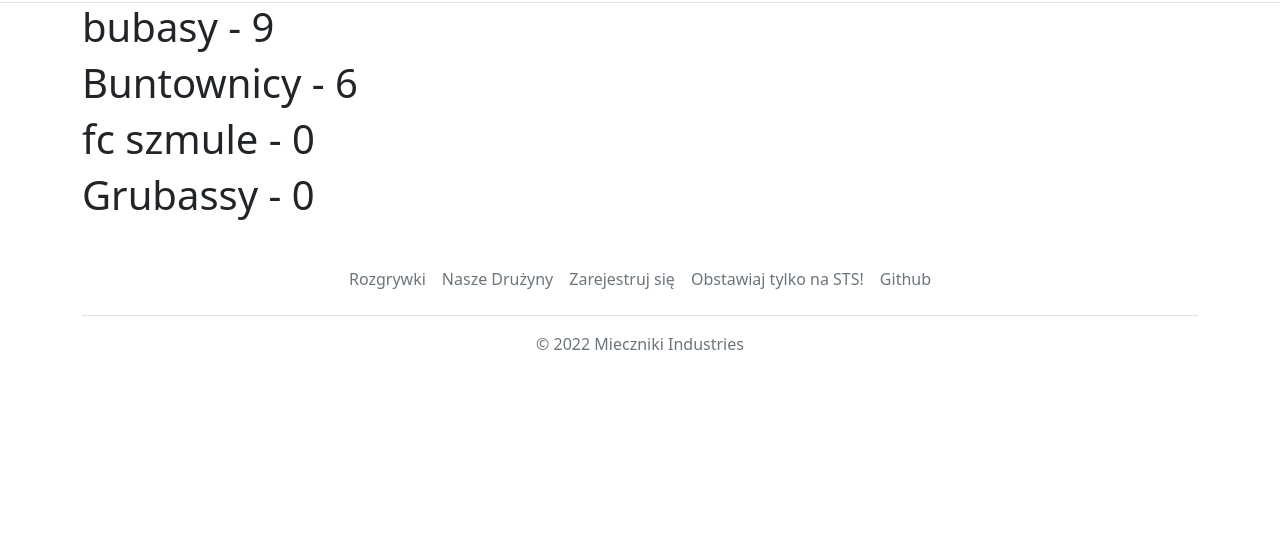
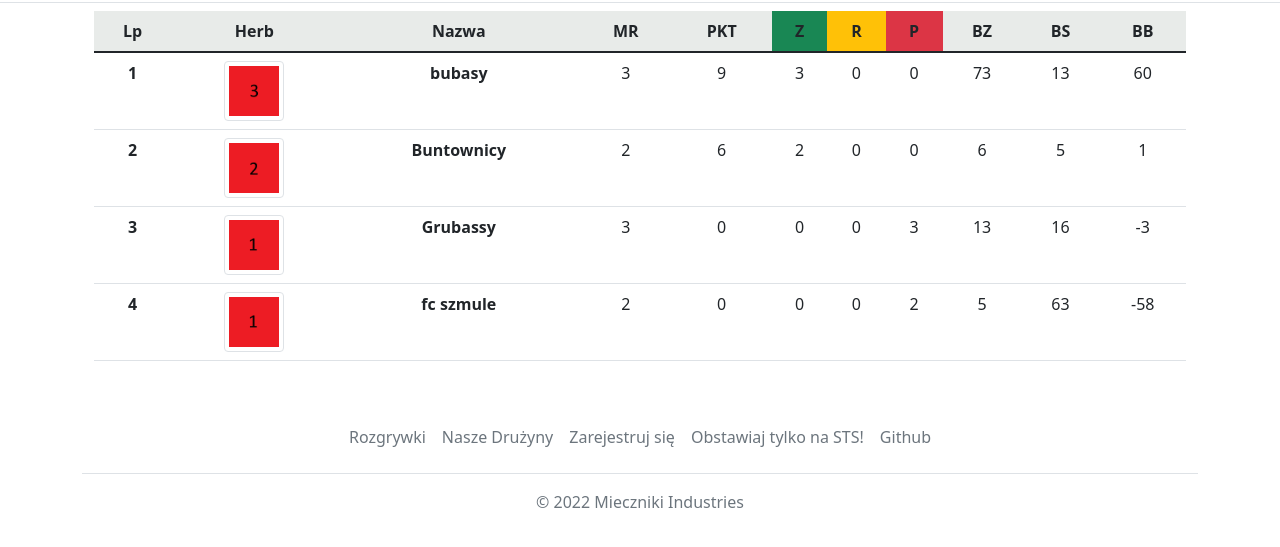
Before and after one commit to Miecznikk/szkieletowe_pilkanozna, a Django app: page /table/ in a window 1280 px wide. Shown: the part 54-601 px from the top of the page. Run offline with Django 4.2, Linux system fonts and the light colour scheme; data comes from the database, SQL or seed files in the repository; both versions use the stored data as it was after the commit; some libraries are stand-ins or nearby versions.

Commit message:
challenges v1.1/tables

```diff
--- a/Football/ext_methods.py
+++ b/Football/ext_methods.py
@@ -1,36 +1,55 @@
 from .models import Player,Team,Match,Invite
 
-from django.contrib.auth.models import User
+def top_scorers():
+    class table_row:
+        team=None
+        player=None
+        scored=0
 
-def top_scorers():
-    def take_second(elem):
-        return elem[1]
-    players = Player.objects.all()
-    players = sorted([[player,len(player.get_goals())] for player in players],key = take_second,reverse=True)
-    return players
+    table=[]
+    players=Player.objects.filter(mod=False)
+    for player in players:
+        tr=table_row()
+        tr.player=player
+        tr.team=player.team
+        tr.scored=player.get_goals()
+        table.append(tr)
+    return sorted(table,reverse=True,key=lambda x:x.scored)[:6]
 
 def get_table():
+
+    class table_row:
+        team = None
+        matches = 0
+        scored = 0
+        lost = 0
+        balance = 0
+        points = 0
+        wins = 0
+        draws = 0
+        loses = 0
+
     teams = Team.objects.all()
-    table_dict = {team : 0 for team in teams}
-    matches = Match.objects.all()
-    winners = [[match,match.get_winner()] for match in matches]
-
-    def take_second(elem):
-        return elem[1]
-
-    for winner in winners:
-        if winner[1]!='draw':
-            table_dict[winner[1]] += 3
-        elif winner[1] == 'draw':
-            table_dict[winner[0].team1] +=1
-            table_dict[winner[0].team2] +=1
-    arr=[]
-
-    for key in table_dict:
-        arr.append([key,table_dict[key]])
-    arr = sorted(arr,key=take_second)[::-1]
-    arr = [f'{str(i[0])} - {str(i[1])}' for i in arr]
-    return arr
+    rows = []
+    for team in teams:
+        tr = table_row()
+        tr.team = team
+        matches = Match.objects.filter(team1=team) | Match.objects.filter(team2=team)
+        tr.matches = len(matches)
+        for match in matches:
+            if match.get_winner() == team:
+                tr.points+=3
+                tr.wins+=1
+            elif match.get_winner() == 'draw':
+                tr.points+=1
+                tr.draws+=1
+            else:
+                tr.loses+=1
+        tr.scored = team.get_goals_scored()
+        tr.lost = team.get_goals_lost()
+        tr.balance = team.get_balance()
+        rows.append(tr)
+    return sorted(rows,key=lambda x:(x.points,x.balance),reverse=True)
 
 
 def get_teams(request):
--- a/Football/models.py
+++ b/Football/models.py
@@ -3,6 +3,7 @@ from django.db.models import Count
 from django.urls import reverse
 from django.contrib.auth.models import User
 from django.core.validators import MaxValueValidator,MinValueValidator
+from datetime import date
 
 class Position(models.Model):
     title = models.CharField(max_length=30)
@@ -19,8 +20,8 @@ class Team(models.Model):
         return self.name
 
     def get_goals_scored(self):
-        goals = Goal.objects.all().filter(player__team_id = self.id)
-        return goals
+        goals = Goal.objects.all().filter(team=self)
+        return len(goals)
 
     def get_goals_lost(self):
         matches = Match.objects.filter(team1 = self) | Match.objects.filter(team2 = self)
@@ -28,14 +29,14 @@ class Team(models.Model):
         goals_lost = [goal for goal in goals if goal.team != self]
         return len(goals_lost)
 
+    def get_balance(self):
+        return self.get_goals_scored()-self.get_goals_lost()
+
     def get_absolute_url(self):
         return reverse('football:team_detail',args=[self.slug])
 
     def get_players_cunt(self):
         return len(Player.objects.filter(team_id=self.id))
-
-    def get_balance(self)->int:
-        pass
 
     def get_captain(self):
         player = Player.objects.filter(team=self,captain=True).first()
@@ -55,7 +56,7 @@ class Player(models.Model):
 
     def get_goals(self):
         goals = Goal.objects.all().filter(player = self)
-        return goals
+        return len(goals)
 
     def get_hat_tricks(self):
         goals = Goal.objects.all().filter(player = self)
@@ -72,6 +73,9 @@ class Player(models.Model):
 
     def get_absolute_url(self):
         return reverse('football:player_detail',args=[self.id])
+
+    def short_str(self):
+        return f'{self.name[0]}. {self.surname}'
 
     def __str__(self):
         return f'{self.name} {self.surname}'
@@ -110,9 +114,12 @@ class Match(models.Model):
         else:
             return 'draw'
 
+    def already_played(self):
+        return self.date <= date.today()
+
 class Goal(models.Model):
     match = models.ForeignKey(Match,on_delete=models.CASCADE)
-    player = models.CharField(max_length=100)
+    player = models.CharField(null=True, max_length=100)
     team = models.ForeignKey(Team,on_delete=models.CASCADE)
 
     def __str__(self):
@@ -136,7 +143,3 @@ class Challenge(Message):
     def accept(self):
         Match.objects.create(stadium=self.stadium,date=self.date,team1=self.challenging_team,
                              team2 = self.challenged_team)
-
-
-class MatchReport(Message):
-    match = models.ForeignKey(Match,on_delete=models.CASCADE)
--- a/Football/views.py
+++ b/Football/views.py
@@ -1,6 +1,6 @@
 from django.shortcuts import render,get_object_or_404,redirect
 from .models import Team,Player,Position,Message,Invite,Challenge,Match
-from .ext_methods import get_table,send_invite_to_team
+from .ext_methods import get_table,send_invite_to_team,top_scorers
 from django.template.defaultfilters import slugify
 from .forms import RegisterTeamForm,UpdateProfileForm,InvitePlayer,SendMessage,ChallengeForm
 from django.contrib.auth.decorators import login_required
@@ -8,7 +8,8 @@ from django.contrib.auth import login,logout,authenticate
 
 
 def home_view(request):
-    return render(request,'home.html',{})
+    table = top_scorers()
+    return render(request,'home.html',{'table':table})
 
 def all_teams(request):
     context = {
--- a/templates/match/team_matches.html
+++ b/templates/match/team_matches.html
@@ -5,6 +5,8 @@
 {% for match in matches %}
     {% if match.status %}
         <h3>{{ match.team1 }} VS {{ match.team2 }} : {{ match.get_score }}</h3>
+    {% elif not match.already_played %}
+        <h3>{{ match.team1 }} VS {{ match.team2 }} - {{ match.date }}, boisko: {{ match.stadium }}</h3>
     {% else %}
         <h3>{{ match.team1 }} VS {{ match.team2 }} <a class="btn btn-primary" href="{% url 'football:post_score' match.id %}">Wprowadz wynik</a></h3>
     {% endif %}
--- a/templates/player/all_players.html
+++ b/templates/player/all_players.html
@@ -22,7 +22,7 @@
                 <div class="card-body">
                   <h4 class="card-text">{{ player }}</h4>
                     <p class = "card-text">Drużyna: {{ player.team }}</p>
-                    <p class="card-text">Zdobyte bramki: {{ player.get_goals.count }}</p>
+                    <p class="card-text">Zdobyte bramki: {{ player.get_goals }}</p>
                   <div class="d-flex justify-content-between align-items-center">
                     <div class="btn-group">
                       <button type="button" class="btn btn-sm btn-outline-secondary">
--- a/templates/player/player_detail.html
+++ b/templates/player/player_detail.html
@@ -4,11 +4,10 @@
     <div>
         <img src="{{ player.image.url }}">
         <p>Imie i nazwisko: {{ player.name }} {{ player.surname }}</p>
-        <p>Bramki: {{ player.get_goals.count }}</p>
+        <p>Bramki: {{ player.get_goals }}</p>
         <p>Hat-tricki: {{ player.get_hat_tricks }}</p>
         <p>Pozycja: {{ player.position }}</p>
         <p>Nr koszulki: {{ player.shirt_number }}</p>
-        <p>Asysty: {{ player.get_assists.count }}</p>
         <p>Drużyna: <a class="fw-bold text-dark text-decoration-none" href="{{ player.team.get_absolute_url }}">{{ player.team }}</a> </p>
     </div>
     {% if user.player.captain and player.team == None %}
--- a/templates/table.html
+++ b/templates/table.html
@@ -1,7 +1,47 @@
 {% extends 'base.html' %}
 {% block title %} Tabela {% endblock title %}
 {% block content %}
-{% for t in table %}
-    <h1>{{ t }}</h1>
-{% endfor %}
+<div class="container">
+  <div class="row">
+    <div class="col-12">
+		<table class="table table-image mt-2">
+		  <thead>
+		    <tr class="text-center" style="background-color:#e8ebe9">
+                <th scope="col">Lp</th>
+                <th scope="col">Herb</th>
+                <th scope="col">Nazwa</th>
+                <th scope="col">MR</th>
+                <th scope="col">PKT</th>
+                <th scope="col" class="bg-success">Z</th>
+                <th scope="col" class="bg-warning">R</th>
+                <th scope="col" class="bg-danger">P</th>
+                <th scope="col">BZ</th>
+                <th scope="col">BS</th>
+                <th scope="col">BB</th>
+		    </tr>
+		  </thead>
+		  <tbody>
+          {% for row in table %}
+		    <tr class="text-center">
+                <th scope="row">{{ forloop.counter }}</th>
+                <td>
+                    <img src="{{ row.team.image.url }}" class="img-fluid img-thumbnail" width="60px" height="60px" alt="herb">
+                </td>
+                <td><a class="text-dark text-decoration-none" href ={{ row.team.get_absolute_url }}><p class="fw-bold">{{ row.team }}</p></a></td>
+                <td>{{ row.matches }}</td>
+                <td>{{ row.points }}</td>
+                <td>{{ row.wins }}</td>
+                <td>{{ row.draws }}</td>
+                <td>{{ row.loses }}</td>
+                <td>{{ row.scored }}</td>
+                <td>{{ row.lost }}</td>
+                <td>{{ row.balance }}</td>
+		    </tr>
+
+          {% endfor %}
+		  </tbody>
+		</table>
+    </div>
+  </div>
+</div>
 {% endblock %}
--- a/templates/team/team_detail.html
+++ b/templates/team/team_detail.html
@@ -33,7 +33,7 @@
                   {% endif %}
 		      </td>
 		      <td><a class="text-dark text-decoration-none" href ={{ player.get_absolute_url }}><p class="fw-bold">{{ player.name }} {{ player.surname }}</p></a></td>
-		      <td>{{ player.get_goals.count }}</td>
+		      <td>{{ player.get_goals }}</td>
 		      <td>{{ player.position }}</td>
 		      <td>
                   {% if player.shirt_number != None %}
```
Also changed, not shown: templates/home.html (+21 -1 lines), db.sqlite3, media/images/players/player1_isVqdV3.png (added), media/images/teams/team1_NZGlcC8.png (added), media/images/teams/team3_K0X0gNH.png (added).
